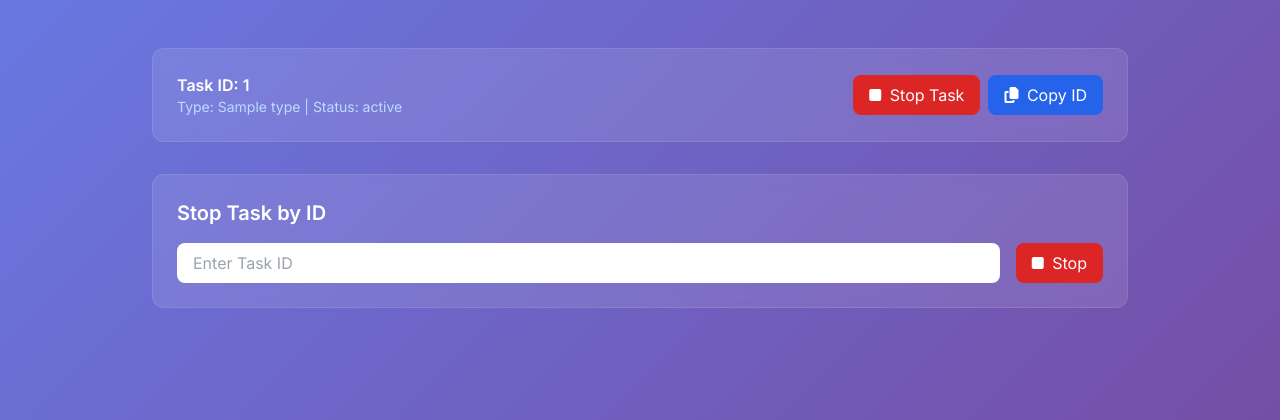
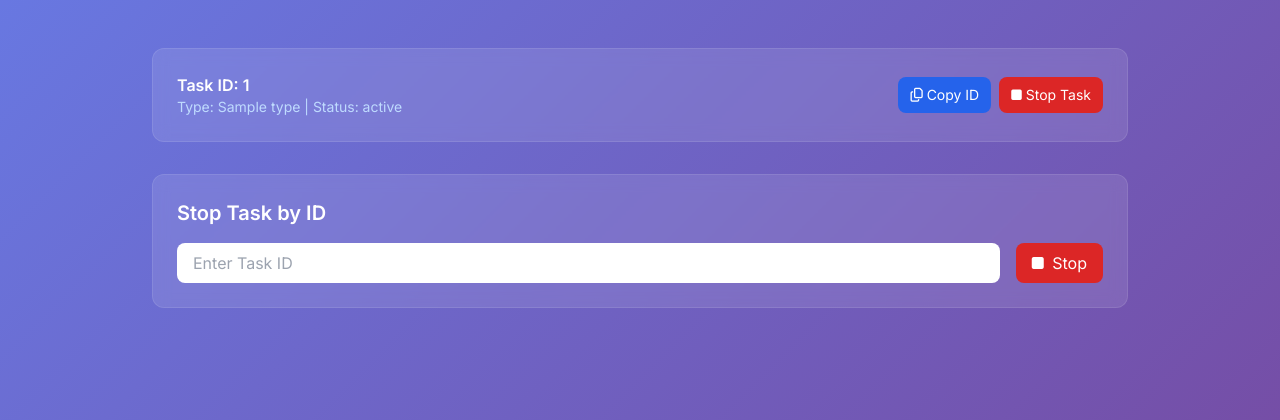
Before and after one commit to Legend-Xaryab/Approvex-Cha7x, a Flask app: template templates/my_tasks.html in a window 1280 px wide. Shown: the part 256-676 px from the top of the page. Run offline with Flask 3, Linux system fonts and the light colour scheme; the visitor is signed in with stand-in values (Sample User, id 1); tables that the repository leaves empty hold one stand-in row (values such as "Sample post"); the template is opened without the code that fills it: most values are stand-ins (such as "Sample title", 1, 10 or a date in 2020); some libraries are stand-ins or nearby versions.

Commit message:
Update my_tasks.html

```diff
--- a/templates/my_tasks.html
+++ b/templates/my_tasks.html
@@ -14,13 +14,6 @@
     .floaty{animation:floaty 8s ease-in-out infinite;}
     @keyframes floaty{0%,100%{transform:translateY(0)}50%{transform:translateY(-12px)}}
   </style>
-  <script>
-    function copyTaskId(taskId) {
-      navigator.clipboard.writeText(taskId).then(() => {
-        alert("Task ID copied: " + taskId);
-      });
-    }
-  </script>
 </head>
 <body class="min-h-screen gradient-bg text-white">
   <div class="max-w-5xl w-full mx-auto px-4 sm:px-6 py-12">
@@ -55,20 +48,20 @@
       {% if tasks %}
         <div class="space-y-4">
           {% for task_id, task in tasks.items() %}
-          <div class="glass rounded-xl p-4 sm:p-6 border border-white/10 flex flex-col sm:flex-row sm:items-center sm:justify-between gap-2">
-            <div class="mb-2 sm:mb-0">
-              <p class="font-semibold text-sm sm:text-base">Task ID: {{ task_id }}</p>
+          <div class="glass rounded-xl p-4 sm:p-6 border border-white/10 flex flex-col sm:flex-row sm:items-center sm:justify-between gap-2 sm:gap-4">
+            <div class="flex-1 break-all">
+              <p class="font-semibold text-sm sm:text-base" id="task-{{ loop.index }}">Task ID: {{ task_id }}</p>
               <p class="text-xs sm:text-sm text-blue-200">Type: {{ task.type }} | Status: {{ task.status }}</p>
             </div>
-            <div class="flex flex-col sm:flex-row gap-2">
+            <div class="flex gap-2 flex-wrap mt-2 sm:mt-0">
+              <button onclick="copyTaskId('{{ loop.index }}')"
+                      class="px-3 py-2 bg-blue-600 hover:bg-blue-700 rounded-lg text-sm flex items-center gap-1">
+                <i class="fa-regular fa-copy"></i> Copy ID
+              </button>
               <a href="/stop_task/{{ username }}/{{ task_id }}"
-                 class="w-full sm:w-auto text-center px-4 py-2 bg-red-600 hover:bg-red-700 rounded-lg text-sm sm:text-base transition">
-                <i class="fa-solid fa-stop mr-1"></i> Stop Task
+                 class="px-3 py-2 bg-red-600 hover:bg-red-700 rounded-lg text-sm flex items-center gap-1">
+                <i class="fa-solid fa-stop"></i> Stop Task
               </a>
-              <button onclick="copyTaskId('{{ task_id }}')"
-                      class="w-full sm:w-auto px-4 py-2 bg-blue-600 hover:bg-blue-700 rounded-lg text-sm sm:text-base transition">
-                <i class="fa-solid fa-copy mr-1"></i> Copy ID
-              </button>
             </div>
           </div>
           {% endfor %}
@@ -83,7 +76,7 @@
       <!-- Manual Stop Task -->
       <div class="glass rounded-xl p-4 sm:p-6 border border-white/10 mt-8">
         <h2 class="text-lg sm:text-xl font-semibold mb-4 text-center sm:text-left">Stop Task by ID</h2>
-        <form method="POST" action="/stop_task_manual" class="flex flex-col sm:flex-row sm:items-center gap-2 sm:gap-4">
+        <form method="POST" action="{{ url_for('stop_task_by_id') }}" class="flex flex-col sm:flex-row sm:items-center gap-2 sm:gap-4">
           <input type="text" name="task_id" placeholder="Enter Task ID"
                  class="flex-1 px-4 py-2 rounded-lg text-black w-full sm:w-auto" required>
           <button type="submit" class="px-4 py-2 w-full sm:w-auto bg-red-600 hover:bg-red-700 rounded-lg text-sm sm:text-base transition">
@@ -93,5 +86,14 @@
       </div>
     </main>
   </div>
+
+  <script>
+    function copyTaskId(index) {
+      const taskId = document.getElementById(`task-${index}`).innerText.replace('Task ID: ', '');
+      navigator.clipboard.writeText(taskId).then(() => {
+        alert(`Task ID "${taskId}" copied to clipboard!`);
+      });
+    }
+  </script>
 </body>
 </html>
```
